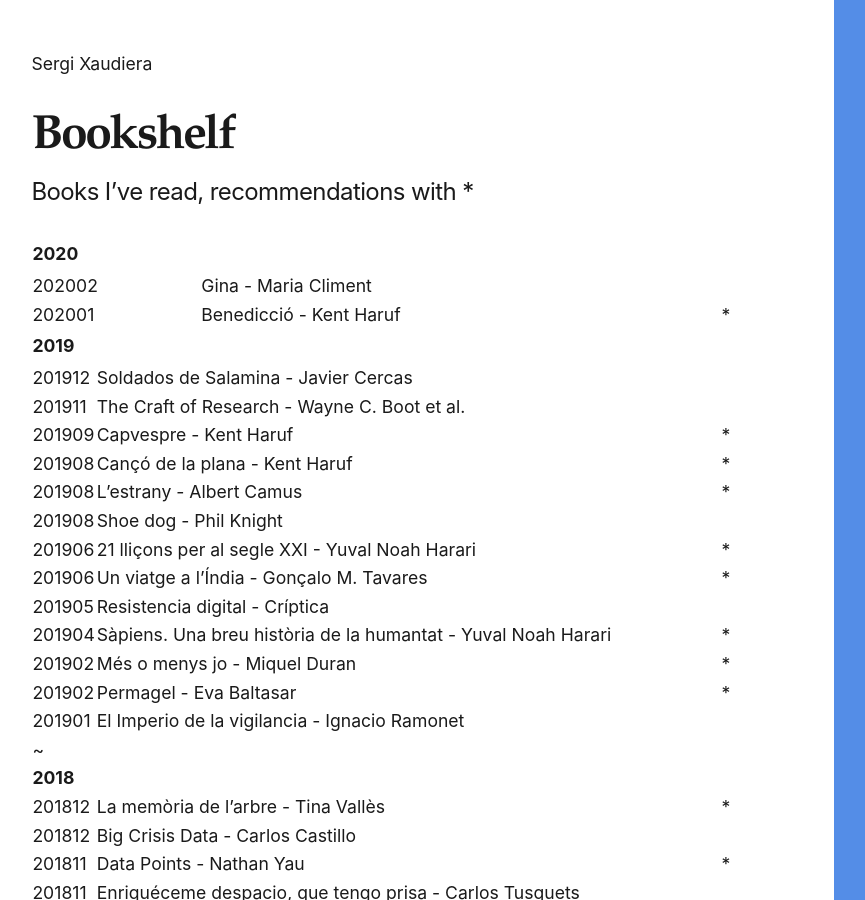
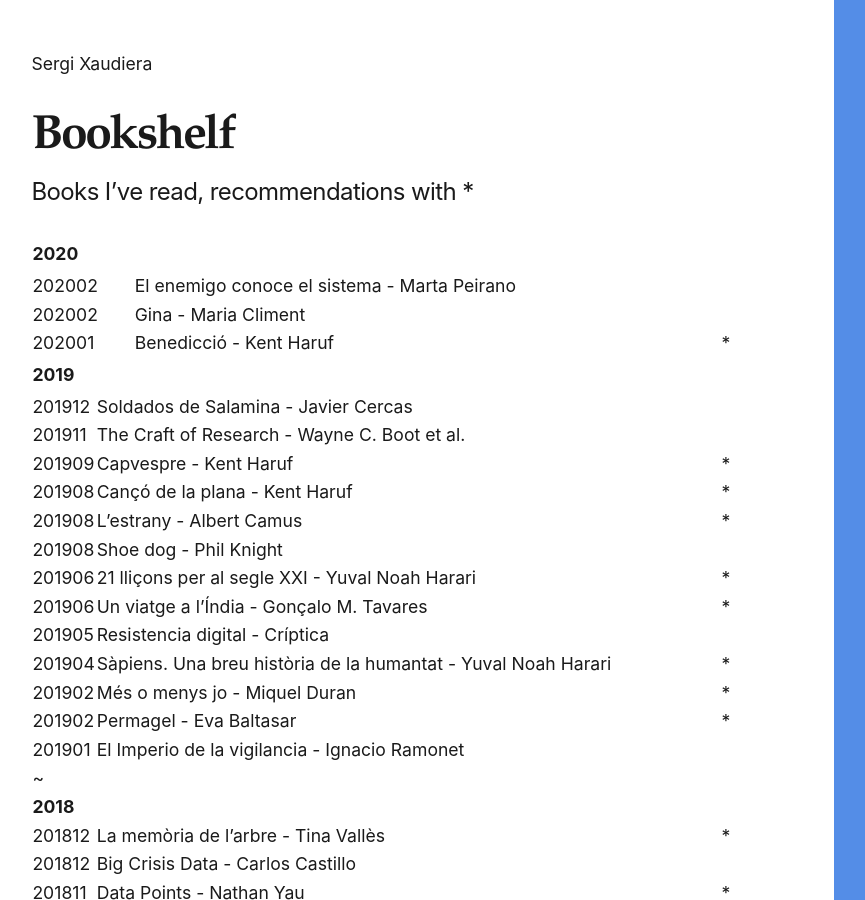
Before and after one commit to sergixaudiera/sergixaudiera.github.io, a Jekyll site: the page built from library.md, in a window 1280 px wide and 900 px high. Shown: the whole window, without its empty margins (71-936 px from the left). Built offline with Jekyll 4.4.1, drawn with Linux system fonts in a browser that asks for light colours.

Commit message:
+ el enemigo conoce el sistema

```diff
--- a/library.md
+++ b/library.md
@@ -8,6 +8,7 @@ permalink: /library/
 
 |**2020** | | |
 | :---- | ------| ---: |
+| 202002 | El enemigo conoce el sistema - Marta Peirano|
 | 202002 | Gina - Maria Climent|
 | 202001 | Benedicció - Kent Haruf|*|
 
```
